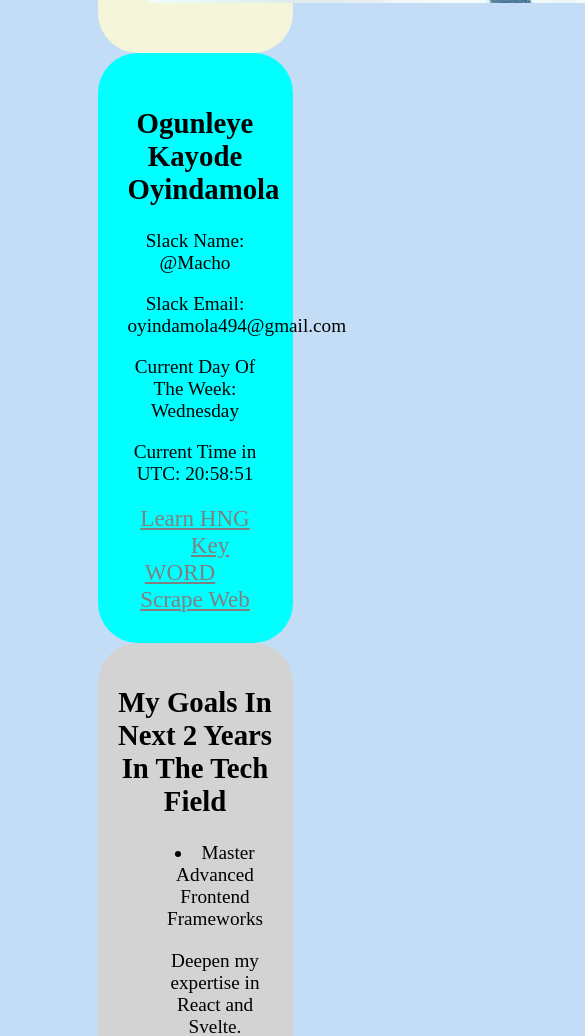
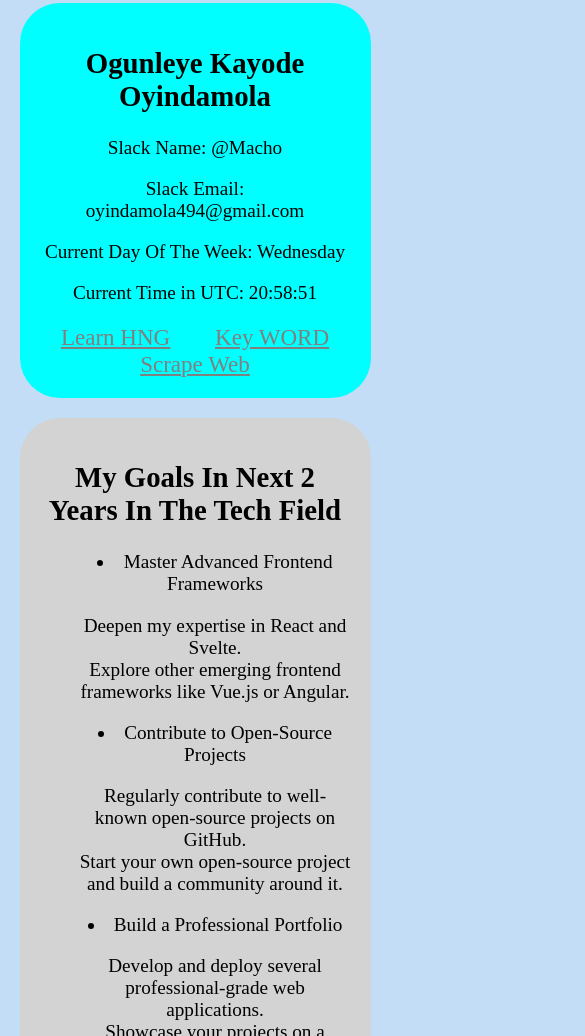
Before and after one commit to GhenGhenBoy/mach, a plain HTML site: page index.html in a window 390 px wide. Shown: the part 964-2000 px from the top of the page, 585 px wide, since content can reach past the window. Drawn offline with Linux system fonts and the light colour scheme.

Commit message:
responsiveness

```diff
--- a/web001.css
+++ b/web001.css
@@ -1,4 +1,4 @@
-body{
+body {
     margin: 0;
     padding: 0;
     background-color: rgb(194, 221, 245);
@@ -16,65 +16,48 @@ body{
 
 [data-testid="profile-picture"] {
     display: block;
-    margin-left: auto;
-    margin-right: auto;
-    margin-top: 100px;
+    margin: 100px auto 0 auto;
     padding: 50px;
 }
 
-main{
+main {
     max-width: 50%;
     margin: auto;
     border-radius: 40px;
 }
 
-[data-testid="cover"]{
+[data-testid="cover"],
+[data-testid="cover1"],
+[data-testid="cover2"] {
     background-color: beige;
     border-radius: 40px;
+    text-align: center;
+    padding: 20px;
+    font-size: larger;
+    margin-bottom: 20px;
 }
 
-
 [data-testid="cover1"] {
-    text-align: center;
     background-color: aqua;
-    padding: 30px;
-    border-radius: 40px;
-    font-size: larger;
-
 }
 
 [data-testid="cover2"] {
-    text-align: center;
     background-color: lightgrey;
-    padding: 20px;
-    margin: 0px;
-    border-radius: 40px;
-    font-size: larger;
-    margin-bottom: 50px;
 }
 
-li{
+li {
     list-style-position: inside;
 }
 
-[data-testid="keywordLink"] {
-    padding: 30px;
-    color: gray;
-    font-size: larger;
-}
-
-[data-testid="hngLink"] {
-    color: gray;
-    font-size: larger;
-}
-
+[data-testid="keywordLink"],
+[data-testid="hngLink"],
 [data-testid="scrapeanywebLink"] {
     color: gray;
     font-size: larger;
+    padding: 20px;
 }
 
 [data-testid="footer"] {
-    max-width: 100%;
     background-color: seagreen;
     padding: 30px;
     text-align: center;
@@ -82,3 +65,22 @@ li{
     border-top-left-radius: 50%;
     border-top-right-radius: 50%;
 }
+
+/* Media Queries for responsiveness */
+
+@media (max-width: 768px) {
+    main {
+        max-width: 80%;
+    }
+}
+
+@media (max-width: 576px) {
+    main {
+        max-width: 90%;
+    }
+
+    [data-testid="profile-picture"] {
+        padding: 20px;
+        margin-top: 50px;
+    }
+}
```
